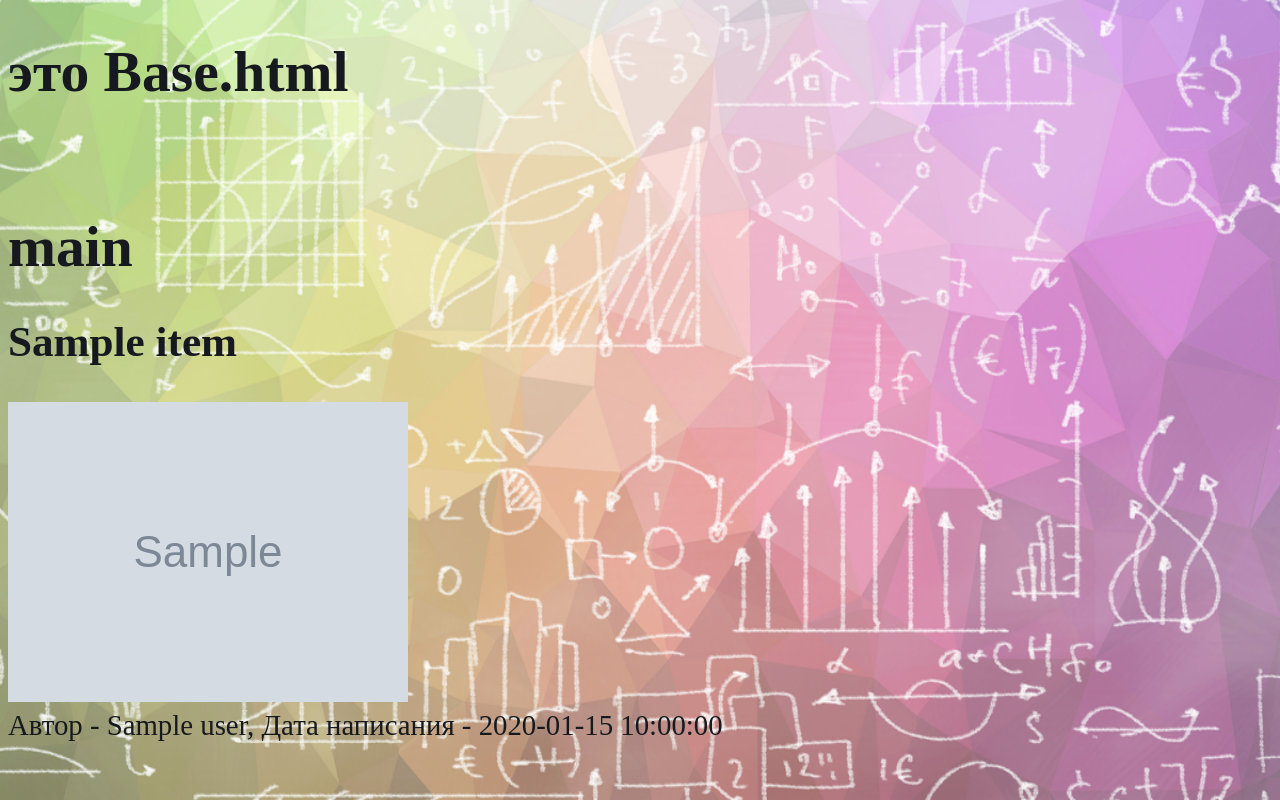
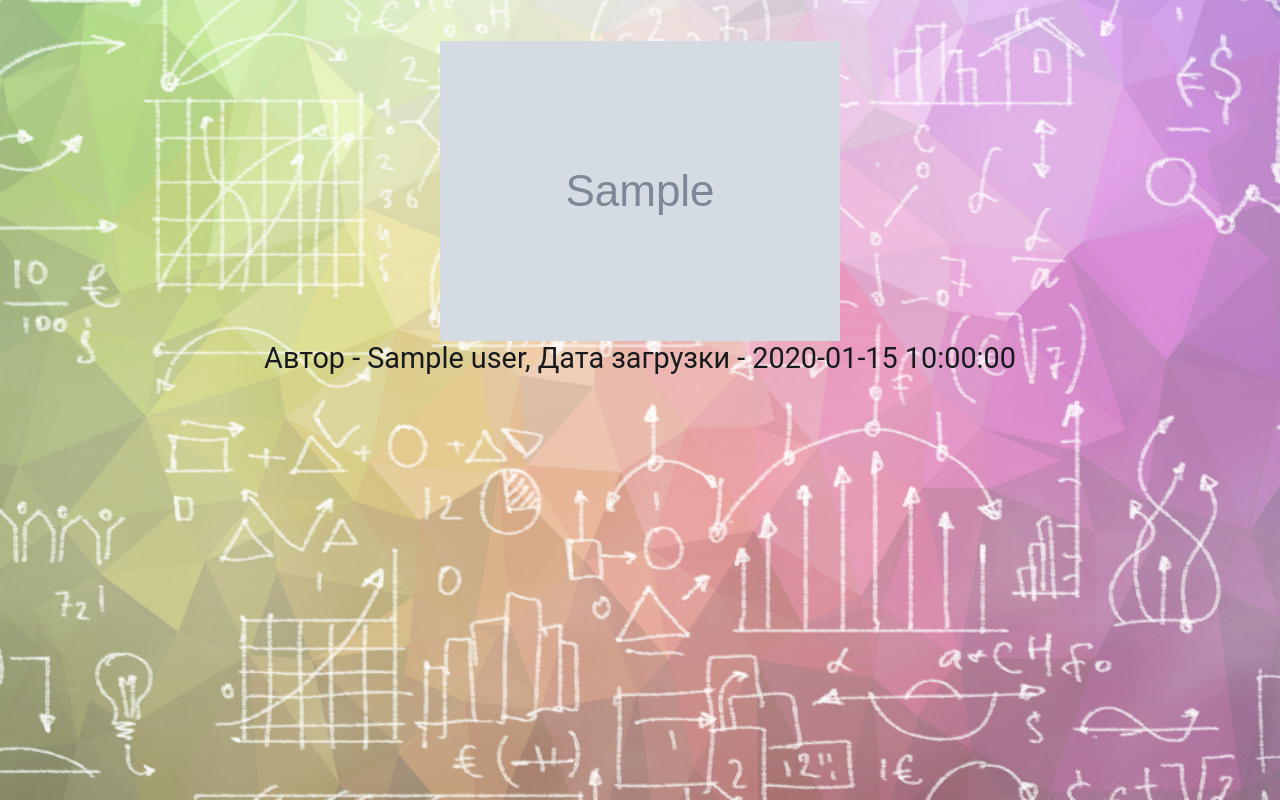
Before and after one commit to dmitrymanzhos/web_project, a Python web app: template templates/all_images.html in a window 1280 px wide. Run offline with Jinja, Linux system fonts and the light colour scheme; the template is opened without the code that fills it: most values are stand-ins (such as "Sample title", 1, 10 or a date in 2020); grey boxes marked "Sample" are stand-in pictures.

Commit message:
10: it works!

```diff
--- a/static/styles/styles.css
+++ b/static/styles/styles.css
@@ -1,5 +1,13 @@
 * {
    box-sizing: border-box;
+}
+body {
+    background: #100 url("/static/img/1933e98e0aad60e5a373f81af734f741.png");
+    color: #161a1e;
+    background-size: 100% 100%;
+    background-attachment: fixed;
+    background-repeat: repeat-x;
+    font-size: 180%;
 }
 .transparent {
    position: relative;
@@ -69,8 +77,8 @@
    line-height: 20px;
    text-align: center;
    vertical-align: middle;
+   max-width: 1000px;
    width: 100%;
-   padding: 0 15px;
    margin: 10px 0 15px;
    border-width: 0;
    line-height: 40px;
@@ -82,6 +90,55 @@
    font-size: 80%;
    background: #1862EE;
 }
+.centered_btn {
+    display: flex;
+    justify-content: center;
+    line-height: 20px;
+    text-align: center;
+    vertical-align: middle;
+    max-width: 1000px;
+    width: 100%;
+    margin: 10px 0 15px;
+    border-width: 0;
+    line-height: 40px;
+    border-radius: 20px;
+    color: white;
+    background: rgba(255, 255, 255, .6);
+    font-family: 'Roboto', sans-serif;
+    font-size: 80%;
+    background: #1862EE;
+}
 a {
  text-decoration: none;
 }
+.displayed {
+    display: block;
+    margin-left: auto;
+    margin-right: auto;
+    max-width: 1000px;
+}
+.block {
+    margin-left: auto;
+    margin-right: auto;
+    width: 90%
+    max-width: 1000px;
+}
+.centered_text {
+    font-family: 'Roboto', sans-serif;
+    text-align: center
+}
+.topnav a {
+    width: 320px;
+    height: 42px;
+    display: inline-block;
+    background-color: #323322;
+    color: white;
+}
+
+.topnav a.active {
+    width: 320px;
+    height: 42px;
+    display: inline-block;
+    background-color: #4CAF50;
+    color: white;
+}
--- a/templates/all_images.html
+++ b/templates/all_images.html
@@ -1,22 +1,14 @@
 {% extends "base.html" %}
 {% block content %}
 <br>
-<h1>main</h1>
     {% for item in images %}
-        <div class="col-md6 border rounded">
-            <h2>{{ item.title }}</h2>
+        <div class="block">
             <div>
-                <img src="{{ item.filepath }}">
+                <img class="displayed" src="{{ item.filepath }}">
             </div>
-            <div>
-                Автор - {{ item.user.nicname }}, Дата написания - {{ item.created_date }}
+            <div class="centered_text">
+                Автор - {{ item.user.nicname }}, Дата загрузки - {{ item.created_date }}
             </div>
-            {% if current_user.is_authenticated and current_user == item.user %}
-                <div>
-                    <a href="/" class="btn btn-warning">Изменить</a>
-                    <a href="/" class="btn btn-danger">Удалить</a>
-                </div>
-            {% endif %}
         </div>
     {% endfor %}
 {% endblock %}
--- a/templates/base.html
+++ b/templates/base.html
@@ -4,23 +4,16 @@
     <meta charset="UTF-8">
     <meta name="viewport" content="width=device-width, initial-scale=1, shrink-to-fit=yes">
     <link rel="stylesheet" href="/static/styles/styles.css">
-    <style>
-        body {
-        		background: #000 url("/static/img/1933e98e0aad60e5a373f81af734f741.png"); /* Фоновый цвет и фоновый рисунок*/
-		        color: #161a1e; /*Цвет текста на странице*/
-		        background-size: 100% 100%;
-                background-attachment: fixed; /* Фон страницы фиксируется */
-		        background-repeat: repeat-x; /* Изображение повторяется по горизонтали */
-		        font-size: 180%;
-        }
-    </style>
     <title>{{ title }}</title>
 </head>
+{% if current_user.is_authenticated %}
+    <div class="topnav">
+      <a class="active centered_text" href="/">Главная</a>
+      <a class="centered_text" href="/profile">Профиль</a>
+      <a class="centered_text" href="/info">О приложении</a>
+    </div>
+{% endif %}
 <body>
-<header>
-    <h1>это Base.html</h1>
-</header>
-
 <main role="main" class="container">
     {% block content %}{% endblock %}
 </main>
--- a/templates/enter_form.html
+++ b/templates/enter_form.html
@@ -3,7 +3,8 @@
 <br>
 <h1>ENTER</h1>
 <br>
-<form class="form-horizontal" action="" method="post">
+<form class="transparent" action="" method="post">
+    <div class="form-inner">
     {{ form.hidden_tag() }}
     <p>
         {{ form.nicname.label }}<br>
@@ -17,5 +18,6 @@
         {{ form.submit(type="submit", class="btn btn-primary") }}
     </p>
     {{ message }}
+    </div>
 </form>
 {% endblock %}
--- a/templates/get_in_or_reg.html
+++ b/templates/get_in_or_reg.html
@@ -1,13 +1,13 @@
 {% extends "base.html" %}
 {% block content %}
 <br>
-<h1>ENTER</h1>
+<h1 class="centered_text">ENTER</h1>
 <br>
 <form class="transparent" action="" method="post">
     <div class="form-inner">
         <main role="main" class="container">
         <p>
-            <h1>Name:{{ name }}</h1>
+            <h1 class="centered_text">Name:{{ name }}</h1>
         </p>
         <p>
             <a class="btn btn-large btn-success" href="/success">OK</a>
```
Also changed, not shown: templates/add_image.html (+4 -4 lines), templates/profile.html (added, +21 -0 lines), test_app.py (+37 -4 lines), db/all.db.
